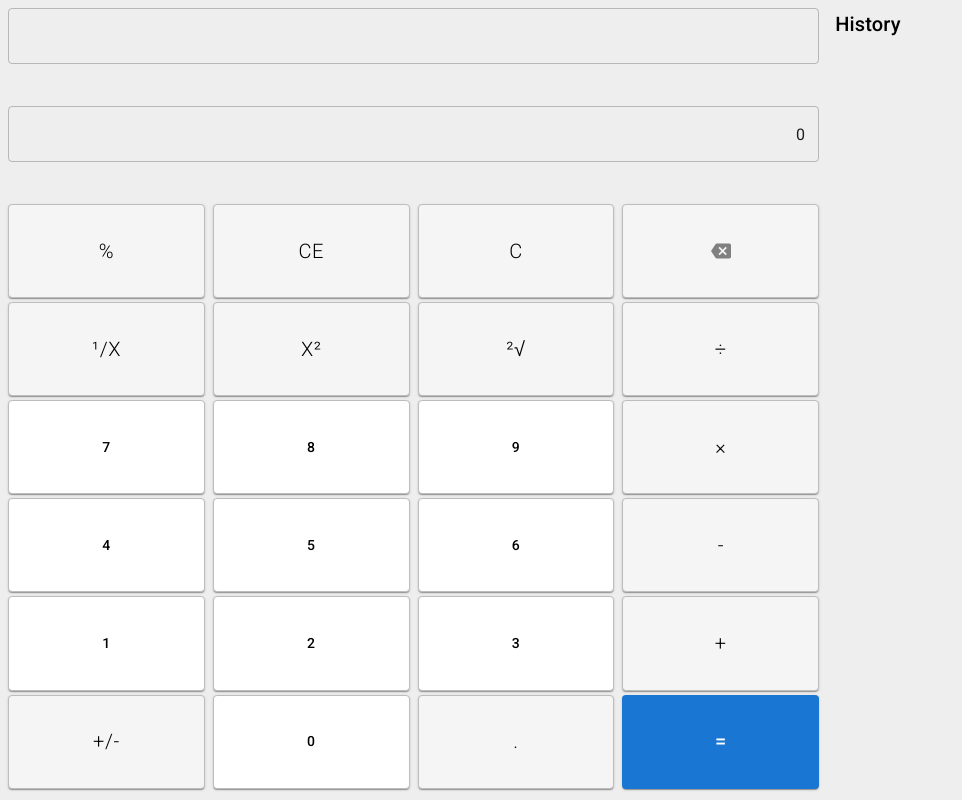
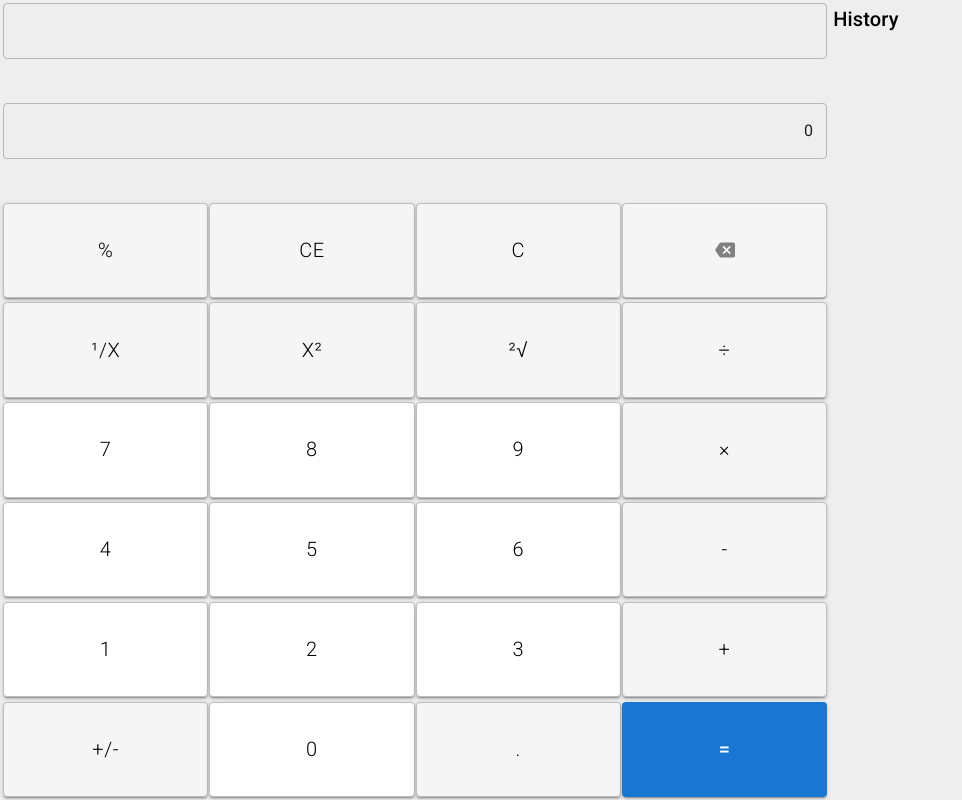
Before and after one commit to xorjamucar/Calculator, a React app in the folder client/: page / in a window 1280 px wide. Shown: the whole page, without its empty margins (0-962 px from the left). Built offline with nearby package versions, Linux system fonts and the light colour scheme; a web font is replaced by a local one.

Commit message:
added styled for less code

```diff
--- a/client/src/App/App.tsx
+++ b/client/src/App/App.tsx
@@ -3,9 +3,7 @@ import "@fontsource/roboto/300.css";
 import "@fontsource/roboto/400.css";
 import "@fontsource/roboto/500.css";
 import "@fontsource/roboto/700.css";
-import Stack from "@mui/material/Stack";
 import TextField from "@mui/material/TextField";
-import Box from "@mui/material/Box";
 import EqualButton from "./Components/EqualButton";
 import {
   Operand,
@@ -23,11 +21,12 @@ import BackSpaceButton from "./Components/BackSpaceButton";
 import useMediaQuery from "@mui/material/useMediaQuery";
 import { useTheme } from "@mui/material/styles";
 import { Typography } from "@mui/material";
+import { ButtonRow, CalculatorBox, HistoryBox, PageBox } from "./Styles";
 var math = create(all, { number: "BigNumber" });
 interface OperationHistory {
   firstValue: number;
   secondValue: null | number;
-  r: number;
+  r: number | null;
   op: Operand;
 }
 export default function App() {
@@ -71,7 +70,6 @@ export default function App() {
       if (o !== Operand.Null) {
         setOperation("");
       }
-      // o !== Operand.Null && setOperation("");
     },
     []
   );
@@ -126,13 +124,16 @@ export default function App() {
 
   // press operand first time
 
-  const handleFirstOperandPress = (input: string, o: Operand) => {
-    setOperand(o);
-    setUserInput("");
-    setOperation(`${resultFormating(math.evaluate(input))} ${o}`);
-    setSecondInput(math.evaluate(input));
-    setResult(null);
-  };
+  const handleFirstOperandPress = React.useCallback(
+    (input: string, o: Operand) => {
+      setOperand(o);
+      setUserInput("");
+      setOperation(`${resultFormating(math.evaluate(input))} ${o}`);
+      setSecondInput(math.evaluate(input));
+      setResult(null);
+    },
+    []
+  );
 
   //result by operand
   const handleResultByOperand = React.useCallback(
@@ -159,34 +160,9 @@ export default function App() {
   );
 
   return (
-    <Box
-      sx={{
-        display: "flex",
-        flexDirection: "row",
-        minHeight: "100vh",
-        backgroundColor: "#eeeeee",
-        width: "100%",
-      }}
-    >
-      <Box
-        sx={{
-          display: "flex",
-          flexDirection: "column",
-          minHeight: "100%",
-          width: matches ? "65%" : "100%",
-          gap: 0.5,
-          margin: 1,
-        }}
-      >
-        <Box
-          sx={{
-            display: "flex",
-            flexDirection: "row",
-            height: "12%",
-            width: "100%",
-            gap: 1,
-          }}
-        >
+    <PageBox>
+      <CalculatorBox matches={matches}>
+        <ButtonRow>
           <TextField
             value={operation}
             fullWidth
@@ -195,16 +171,8 @@ export default function App() {
             }}
             inputProps={{ style: { textAlign: "end" } }}
           />
-        </Box>
-        <Box
-          sx={{
-            display: "flex",
-            flexDirection: "row",
-            height: "12%",
-            width: "100%",
-            gap: 1,
-          }}
-        >
+        </ButtonRow>
+        <ButtonRow>
           <TextField
             fullWidth
             value={userInput || representedResult}
@@ -213,33 +181,15 @@ export default function App() {
             }}
             inputProps={{ style: { textAlign: "end" } }}
           />
-        </Box>
+        </ButtonRow>
 
-        <Box
-          sx={{
-            display: "flex",
-            flexDirection: "row",
-            height: "12%",
-            width: "100%",
-            gap: 1,
-          }}
-        >
+        <ButtonRow>
           <FakeOperandButton operand="%" />
           <FakeOperandButton operand="CE" />
           <ClearButton handleClear={handleClear} />
           <BackSpaceButton />
-        </Box>
-        <Box
-          sx={{
-            display: "flex",
-            flexDirection: "row",
-            height: "12%",
-            width: "100%",
-            gap: 1,
-
-            justifyContent: "space-around",
-          }}
-        >
+        </ButtonRow>
+        <ButtonRow>
           <FakeOperandButton operand="¹/x" />
           <FakeOperandButton operand="x²" />
           <FakeOperandButton operand="²√" />
@@ -248,18 +198,8 @@ export default function App() {
             handleOperandChange={handleOperandChange}
             disabled={disableOperations}
           />
-        </Box>
-        <Box
-          sx={{
-            display: "flex",
-            flexDirection: "row",
-            height: "12%",
-            width: "100%",
-            gap: 1,
-
-            justifyContent: "space-around",
-          }}
-        >
+        </ButtonRow>
+        <ButtonRow>
           <NumberButton num="7" handleInputChange={handleInputChange} />
           <NumberButton num="8" handleInputChange={handleInputChange} />
           <NumberButton num="9" handleInputChange={handleInputChange} />
@@ -269,18 +209,8 @@ export default function App() {
             handleOperandChange={handleOperandChange}
             disabled={disableOperations}
           />
-        </Box>
-        <Box
-          sx={{
-            display: "flex",
-            flexDirection: "row",
-            height: "12%",
-            width: "100%",
-            gap: 1,
-
-            justifyContent: "space-around",
-          }}
-        >
+        </ButtonRow>
+        <ButtonRow>
           <NumberButton num="4" handleInputChange={handleInputChange} />
           <NumberButton num="5" handleInputChange={handleInputChange} />
           <NumberButton num="6" handleInputChange={handleInputChange} />
@@ -289,18 +219,8 @@ export default function App() {
             handleOperandChange={handleOperandChange}
             disabled={disableOperations}
           />
-        </Box>
-        <Box
-          sx={{
-            display: "flex",
-            flexDirection: "row",
-            height: "12%",
-            width: "100%",
-            gap: 1,
-
-            justifyContent: "space-around",
-          }}
-        >
+        </ButtonRow>
+        <ButtonRow>
           <NumberButton num="1" handleInputChange={handleInputChange} />
           <NumberButton num="2" handleInputChange={handleInputChange} />
           <NumberButton num="3" handleInputChange={handleInputChange} />
@@ -310,18 +230,8 @@ export default function App() {
             handleOperandChange={handleOperandChange}
             disabled={disableOperations}
           />
-        </Box>
-        <Box
-          sx={{
-            display: "flex",
-            flexDirection: "row",
-            height: "12%",
-            width: "100%",
-            gap: 1,
-
-            justifyContent: "space-around",
-          }}
-        >
+        </ButtonRow>
+        <ButtonRow>
           <FakeOperandButton operand="+/-" />
           <NumberButton num="0" handleInputChange={handleInputChange} />
 
@@ -335,22 +245,13 @@ export default function App() {
             handleClear={handleClear}
             userInput={userInput}
           />
-        </Box>
-      </Box>
+        </ButtonRow>
+      </CalculatorBox>
       {matches && (
-        <Box
-          sx={{
-            display: "flex",
-            flexDirection: "column",
-            minHeight: "100%",
-            width: "35%",
-            gap: 0.5,
-            margin: 1,
-          }}
-        >
+        <HistoryBox>
           <Typography variant="h6">History</Typography>
-        </Box>
+        </HistoryBox>
       )}
-    </Box>
+    </PageBox>
   );
 }
--- a/client/src/App/Components/BackSpaceButton.tsx
+++ b/client/src/App/Components/BackSpaceButton.tsx
@@ -27,7 +27,6 @@ export default function BackSpaceButton() {
           boxShadow: 0,
         },
         ".MuiButton-endIcon": {
-          //   display: "inherit",
           margin: "auto",
         },
       }}
--- a/client/src/App/Components/ClearButton.tsx
+++ b/client/src/App/Components/ClearButton.tsx
@@ -1,36 +1,28 @@
 import Button from "@mui/material/Button";
 import React from "react";
+import { CalculatorButton } from "../Styles";
 
 interface ClearButtonProps {
   handleClear: (newInput: string) => void;
 }
 export default function ClearButton({ handleClear }: ClearButtonProps) {
   return (
-    <Button
+    <CalculatorButton
       variant="outlined"
       disableRipple
       fullWidth
       sx={{
         fontSize: 20,
         fontWeight: "1",
-        maxHeight: "100%",
+        boxShadow: 2,
         backgroundColor: "#f5f5f5",
-        boxShadow: 1,
-        color: "black",
-        borderColor: "#bdbdbd",
-        "&:hover": {
-          backgroundColor: "#eeeeee",
-          borderColor: "#bdbdbd",
-        },
         "&:active": {
-          backgroundColor: "#eeeeee",
-          borderColor: "#bdbdbd",
           boxShadow: 0,
         },
       }}
       onClick={() => handleClear("0")}
     >
       C
-    </Button>
+    </CalculatorButton>
   );
 }
--- a/client/src/App/Components/DecimalButton.tsx
+++ b/client/src/App/Components/DecimalButton.tsx
@@ -1,5 +1,6 @@
 import Button from "@mui/material/Button";
 import React from "react";
+import { CalculatorButton } from "../Styles";
 
 interface DecimalButtonProps {
   userInput: string;
@@ -10,35 +11,22 @@ export default function DecimalButton({
   handleNewInputIsDecimal,
 }: DecimalButtonProps) {
   return (
-    <Button
+    <CalculatorButton
       variant="outlined"
       disableRipple
       fullWidth
       sx={{
         fontSize: 20,
         fontWeight: "1",
-        maxHeight: "100%",
+        boxShadow: 2,
         backgroundColor: "#f5f5f5",
-        boxShadow: 1,
-        color: "black",
-        borderColor: "#bdbdbd",
-        "&:hover": {
-          backgroundColor: "#eeeeee",
-          borderColor: "#bdbdbd",
-        },
         "&:active": {
-          backgroundColor: "#eeeeee",
-          borderColor: "#bdbdbd",
           boxShadow: 0,
         },
       }}
       onClick={handleNewInputIsDecimal}
-      // disabled={
-      //   userInput === "Cannot devide by zero" ||
-      //   userInput === "Result is Undefined"
-      // }
     >
       .
-    </Button>
+    </CalculatorButton>
   );
 }
--- a/client/src/App/Components/EqualButton.tsx
+++ b/client/src/App/Components/EqualButton.tsx
@@ -23,7 +23,7 @@ export default function EqualButton({
       disableRipple
       sx={{
         fontSize: 20,
-        boxShadow: 1,
+        boxShadow: 2,
         maxHeight: "100%",
         borderColor: "#bdbdbd",
         "&:hover": {
--- a/client/src/App/Components/FakeOperandButton.tsx
+++ b/client/src/App/Components/FakeOperandButton.tsx
@@ -1,35 +1,27 @@
 import React from "react";
 import { Operand } from "../functions";
 import Button from "@mui/material/Button";
+import { CalculatorButton } from "../Styles";
 interface Props {
   operand: string;
 }
 export default function FakeOperandButton({ operand }: Props) {
   return (
-    <Button
+    <CalculatorButton
       variant="outlined"
       disableRipple
       fullWidth
       sx={{
         fontSize: 20,
         fontWeight: "1",
-        maxHeight: "100%",
+        boxShadow: 2,
         backgroundColor: "#f5f5f5",
-        boxShadow: 1,
-        color: "black",
-        borderColor: "#bdbdbd",
-        "&:hover": {
-          backgroundColor: "#eeeeee",
-          borderColor: "#bdbdbd",
-        },
         "&:active": {
-          backgroundColor: "#eeeeee",
-          borderColor: "#bdbdbd",
           boxShadow: 0,
         },
       }}
     >
       {operand}
-    </Button>
+    </CalculatorButton>
   );
 }
--- a/client/src/App/Components/NumberButton.tsx
+++ b/client/src/App/Components/NumberButton.tsx
@@ -1,5 +1,6 @@
 import React from "react";
 import Button from "@mui/material/Button";
+import { CalculatorButton } from "../Styles";
 
 interface NumberButtonProps {
   num: string;
@@ -10,47 +11,25 @@ export default function NumberButton({
   handleInputChange,
 }: NumberButtonProps) {
   const handleClick = () => {
-    // if (
-    //   userInput === "Cannot devide by zero" ||
-    //   userInput === "Result is Undefined" ||
-    //   (operation.slice(-1) === "=" && operand)
-    // ) {
-    //   handleClear(n);
-    //   return;
-    // } else if (firstCall) {
-    //   handleFirstCall(n);
-    //   return;
-    // }
-    // reset
-    //   ? handleClear(num)
-    //   : firstCall
-    //   ? handleFirstCall(num)
     handleInputChange(num);
   };
   return (
-    <Button
+    <CalculatorButton
       variant="outlined"
       onClick={handleClick}
       disableRipple
       fullWidth
       sx={{
+        fontSize: 20,
+        fontWeight: "1",
+        boxShadow: 2,
         backgroundColor: "white",
-        boxShadow: 1,
-        color: "black",
-        maxHeight: "100%",
-        borderColor: "#bdbdbd",
-        "&:hover": {
-          backgroundColor: "#eeeeee",
-          borderColor: "#bdbdbd",
-        },
         "&:active": {
-          backgroundColor: "#eeeeee",
-          borderColor: "#bdbdbd",
           boxShadow: 0,
         },
       }}
     >
       {num}
-    </Button>
+    </CalculatorButton>
   );
 }
--- a/client/src/App/Components/OperandButton.tsx
+++ b/client/src/App/Components/OperandButton.tsx
@@ -1,6 +1,7 @@
 import React from "react";
 import { Operand } from "../functions";
 import Button from "@mui/material/Button";
+import { CalculatorButton } from "../Styles";
 interface OperationButtonProps {
   operand: Operand;
   handleOperandChange: (o: Operand) => void;
@@ -15,25 +16,16 @@ export default function OperandButton({
     handleOperandChange(operand);
   };
   return (
-    <Button
+    <CalculatorButton
       variant="outlined"
       disableRipple
       fullWidth
       sx={{
         fontSize: 20,
         fontWeight: "1",
-        maxHeight: "100%",
+        boxShadow: 2,
         backgroundColor: "#f5f5f5",
-        boxShadow: 1,
-        color: "black",
-        borderColor: "#bdbdbd",
-        "&:hover": {
-          backgroundColor: "#eeeeee",
-          borderColor: "#bdbdbd",
-        },
         "&:active": {
-          backgroundColor: "#eeeeee",
-          borderColor: "#bdbdbd",
           boxShadow: 0,
         },
       }}
@@ -41,6 +33,6 @@ export default function OperandButton({
       disabled={disabled}
     >
       {operand}
-    </Button>
+    </CalculatorButton>
   );
 }
--- /dev/null
+++ b/client/src/App/Styles/index.ts
@@ -0,0 +1,63 @@
+import Box, { BoxProps } from "@mui/material/Box";
+import Button, { ButtonProps } from "@mui/material/Button";
+import { styled } from "@mui/material/styles";
+
+export const ButtonRow = styled(Box)<BoxProps>(({ theme }) => ({
+  display: "flex",
+  flexDirection: "row",
+  height: "12%",
+  width: "100%",
+  gap: 1,
+}));
+
+export const PageBox = styled(Box)<BoxProps>(({ theme }) => ({
+  display: "flex",
+  flexDirection: "row",
+  minHeight: "100vh",
+  backgroundColor: "#eeeeee",
+  width: "100%",
+}));
+
+export const HistoryBox = styled(Box)<BoxProps>(({ theme }) => ({
+  display: "flex",
+  flexDirection: "column",
+  minHeight: "100%",
+  width: "35%",
+  gap: 0.5,
+  margin: 3,
+}));
+
+interface CalculatorBoxProps extends BoxProps {
+  matches: boolean;
+}
+export const CalculatorBox = styled(Box)<CalculatorBoxProps>(
+  ({ matches, theme }) => ({
+    display: "flex",
+    flexDirection: "column",
+    minHeight: "100%",
+    width: matches ? "65%" : "100%",
+    justifyContent: "space-between",
+    gap: 0.5,
+    margin: 3,
+  })
+);
+
+interface CalculatorButtonProps extends ButtonProps {
+  myColor: string;
+  myFontWeight: number;
+}
+
+export const CalculatorButton = styled(Button)<ButtonProps>(({ theme }) => ({
+  maxHeight: "100%",
+  color: "black",
+  borderColor: "#bdbdbd",
+  "&:hover": {
+    backgroundColor: "#eeeeee",
+    borderColor: "#bdbdbd",
+  },
+  "&:active": {
+    backgroundColor: "#eeeeee",
+    borderColor: "#bdbdbd",
+    boxShadow: 0,
+  },
+}));
--- a/client/src/App/functions/index.ts
+++ b/client/src/App/functions/index.ts
@@ -78,8 +78,6 @@ export function formatExponential(result: string) {
   ).join("0");
   decimalPart += belongsToDecimal;
   console.log(decimalPart);
-  // console.log(integerPart);
-  // console.log(belongsToInteger);
 }
 
 export function resultFormating(result: number) {
```
